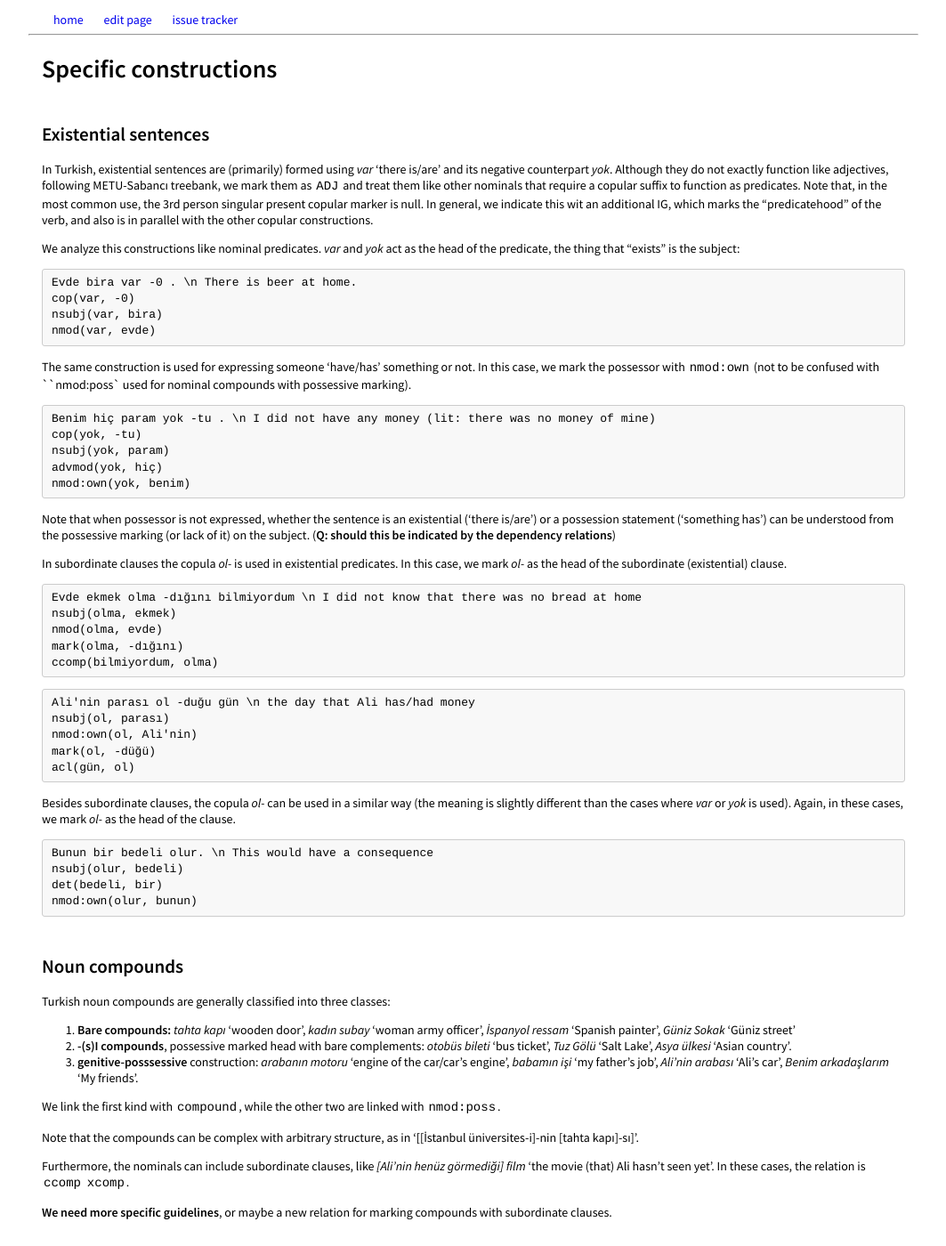
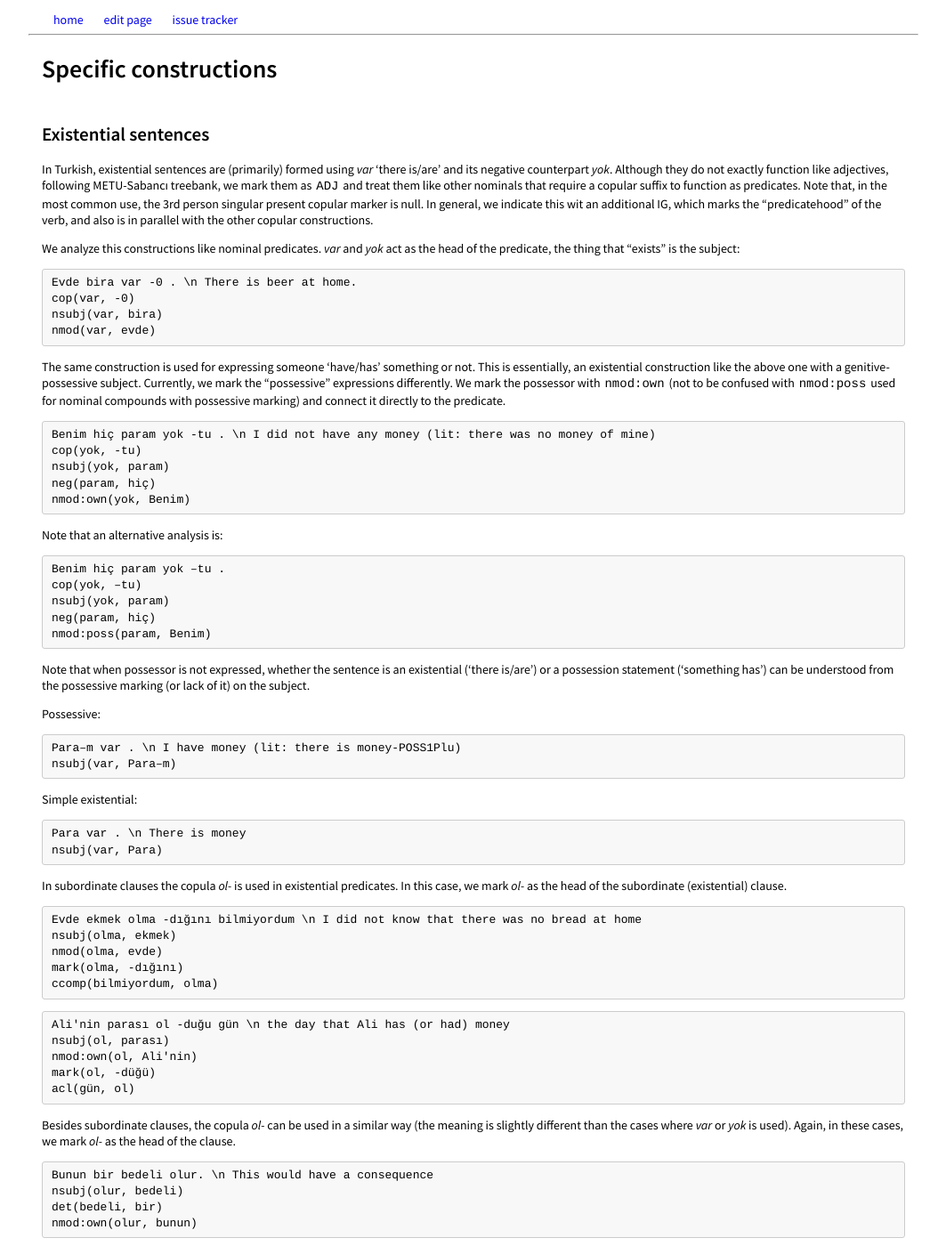
Before and after one commit to coltekin/ud-docs-tr, a Jekyll site: the page built from _tr-overview/specific-syntax.md, in a window 1280 px wide and 1400 px high. Shown: the whole window at 89% size, without its empty margins (108-1171 px from the left). Built offline with Jekyll 4.4.1, drawn with Linux system fonts in a browser that asks for light colours; some of the changed text lies outside the part shown.

Commit message:
minor additions/corrections

```diff
--- a/_tr-overview/specific-syntax.md
+++ b/_tr-overview/specific-syntax.md
@@ -14,58 +14,83 @@ We analyze this constructions like nominal predicates. *var* and *yok*
 act as the head of the predicate, the thing that "exists" is the
 subject:
 
-~~~~ sdparse
+~~~ sdparse
 Evde bira var -0 . \n There is beer at home.
 cop(var, -0)
 nsubj(var, bira)
 nmod(var, evde)
-~~~~
+~~~
 
-The same construction is used for expressing someone 'have/has' something or not. In this case, we mark the possessor with `nmod:own` (not to be confused with ``nmod:poss` used for nominal compounds with possessive marking).
+The same construction is used for expressing someone 'have/has' something or not.
+This is essentially, an existential construction like the above one with a genitive-possessive subject.
+Currently, we mark the "possessive" expressions differently.
+We mark the possessor with `nmod:own`
+(not to be confused with `nmod:poss` used for nominal compounds with possessive marking) and connect it directly to the predicate.
 
-~~~~ sdparse
+~~~ sdparse
 Benim hiç param yok -tu . \n I did not have any money (lit: there was no money of mine)
 cop(yok, -tu)
 nsubj(yok, param)
-advmod(yok, hiç)
-nmod:own(yok, benim)
-~~~~
+neg(param, hiç)
+nmod:own(yok, Benim)
+~~~
 
-Note that when possessor is not expressed, whether the sentence is an
-existential ('there is/are') or a possession statement ('something
-has') can be understood from the possessive marking (or lack of it) on
-the subject. (**Q: should this be indicated by the dependency
-relations**)
+Note that an alternative analysis is:
+
+~~~ sdparse
+Benim hiç param yok –tu .
+cop(yok, –tu)
+nsubj(yok, param)
+neg(param, hiç)
+nmod:poss(param, Benim)
+~~~
+
+Note that when possessor is not expressed,
+whether the sentence is an existential ('there is/are') or a possession statement ('something has') can be understood from the possessive marking (or lack of it) on the subject.
+
+Possessive:
+
+~~~ sdparse
+Para–m var . \n I have money (lit: there is money-POSS1Plu)
+nsubj(var, Para–m)
+~~~
+
+Simple existential:
+
+~~~ sdparse
+Para var . \n There is money
+nsubj(var, Para)
+~~~
 
 In subordinate clauses the copula *ol-* is used in existential predicates. In this case, we mark *ol-* as the head of the subordinate (existential) clause.
 
-~~~~ sdparse
+~~~ sdparse
 Evde ekmek olma -dığını bilmiyordum \n I did not know that there was no bread at home
 nsubj(olma, ekmek)
 nmod(olma, evde)
 mark(olma, -dığını)
 ccomp(bilmiyordum, olma)
-~~~~
+~~~
 
-~~~~ sdparse
-Ali'nin parası ol -duğu gün \n the day that Ali has/had money
+~~~ sdparse
+Ali'nin parası ol -duğu gün \n the day that Ali has (or had) money
 nsubj(ol, parası)
 nmod:own(ol, Ali'nin)
 mark(ol, -düğü)
 acl(gün, ol)
-~~~~
+~~~
 
 Besides subordinate clauses, the copula *ol-* can be used in a similar
 way (the meaning is slightly different than the cases where *var* or
 *yok* is used). Again, in these cases, we mark *ol-* as the head of
 the clause.
 
-~~~~ sdparse
+~~~ sdparse
 Bunun bir bedeli olur. \n This would have a consequence
 nsubj(olur, bedeli)
 det(bedeli, bir)
 nmod:own(olur, bunun)
-~~~~
+~~~
 
 ## Noun compounds
 
@@ -105,7 +130,7 @@ question particles.
 
 We mark question particles as `AUX`, and (for now) introduce a new
 feature `Question` that is set for question particles as well as
-other words that introduce questions (`PronType=Int` is also used, but
+other words that introduce questions (`PronType=Int`) is also used, but
 likely it is not sufficient/suitable in this case).
 
 The relation between the main predicate and the question mark is `aux`
@@ -120,36 +145,38 @@ sentence. For example,
 
 Declarative sentence
 
-~~~~ sdparse
+~~~ sdparse
 Yarın siz Ankara'ya gideceksiniz. \n You will go to Ankara tomorrow.
-~~~~
+~~~
 
-~~~~ sdparse
+~~~ sdparse
 Yarın siz Ankara'ya gidecek misiniz. \n Will you go to Ankara tomorrow?
-~~~~
+~~~
 
-~~~~ sdparse
+~~~ sdparse
 Siz Ankara'ya yarın mı gideceksiniz. \n Will you go to Ankara TOMORROW?
-~~~~
+~~~
 
-~~~~ sdparse
+~~~ sdparse
 Siz yarın Ankara'ya mı gideceksiniz. \n Will you go TO ANKARA tomorrow?
-~~~~
+~~~
 
-~~~~ sdparse
+~~~ sdparse
 Yarın Ankara'ya siz mi gideceksiniz. \n Will YOU go to Ankara tomorrow?
-~~~~
+~~~
 
 Although there is a preference to place the question particle and the
 word modifies close to the verb, other word orders are also possible:
 
-~~~~ sdparse
+~~~ sdparse
 Yarın siz mi Ankara'ya gideceksiniz. \n Will YOU go to Ankara tomorrow?
-~~~~
+~~~
+
 or,
-~~~~ sdparse
+
+~~~ sdparse
 Siz mi yarın Ankara'ya gideceksiniz. \n Will YOU go to Ankara tomorrow?
-~~~~
+~~~
 
 In these cases, we attach the question particle to the word/phrase it
 modifies, not to the predicate. Currently, we keep the same POS tag
@@ -189,12 +216,12 @@ The copula/auxiliary  *ol-* should only marked as part of a light-verb compound
 The relation between a light verb and the noun it modifies noun is `compound`.
 The noun should be marked as the head of the compound.
 
-~~~~ sdparse
+~~~ sdparse
 Ali Ahmet'e yardım etti. \n Ali helped ahmet
 compound(yardım, etti)
 nsubj(yardim, Ali)
 dobj(yardim, Ahmet)
-~~~~
+~~~
 
 
 ## Numbers
@@ -202,10 +229,9 @@ dobj(yardim, Ahmet)
 If numbers are spelled out completely, we use a combination of `conj`
 and `coord` to mark it in a head-final fashion.
 
-~~~~ sdparse
+~~~ sdparse
 iki yüz otuz üç
 comp(yüz, iki)
 conj(üç, otuz)
 conj(üç, yüz)
-
-~~~~
+~~~
```
